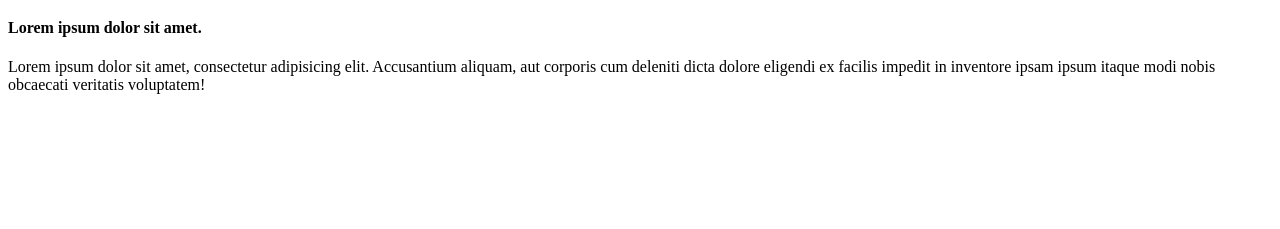
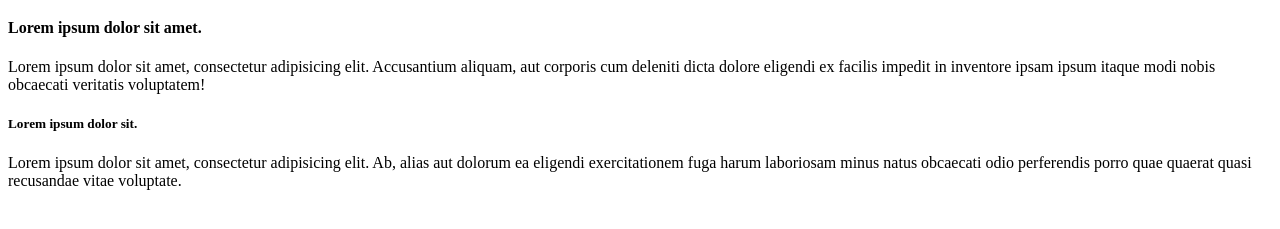
Before and after one commit to pueblodeltoro/Git-Practice, a plain HTML site: page index.html in a window 1280 px wide. Shown: the part 61-290 px from the top of the page. Drawn offline with Linux system fonts and the light colour scheme.

Commit message:
added a paragraph and a heading

```diff
--- a/index.html
+++ b/index.html
@@ -8,5 +8,15 @@
 <h1>Lorem ipsum dolor sit.</h1>
 <h4>Lorem ipsum dolor sit amet.</h4>
 <p>Lorem ipsum dolor sit amet, consectetur adipisicing elit. Accusantium aliquam, aut corporis cum deleniti dicta dolore eligendi ex facilis impedit in inventore ipsam ipsum itaque modi nobis obcaecati veritatis voluptatem!</p>
+
+<h5>
+    Lorem ipsum dolor sit.
+</h5>
+<p>Lorem ipsum dolor sit amet, consectetur adipisicing elit. Ab, alias aut dolorum ea eligendi exercitationem fuga harum laboriosam minus natus obcaecati odio perferendis porro quae quaerat quasi recusandae vitae voluptate.</p>
+
 </body>
+
+
+
+
 </html>
```
